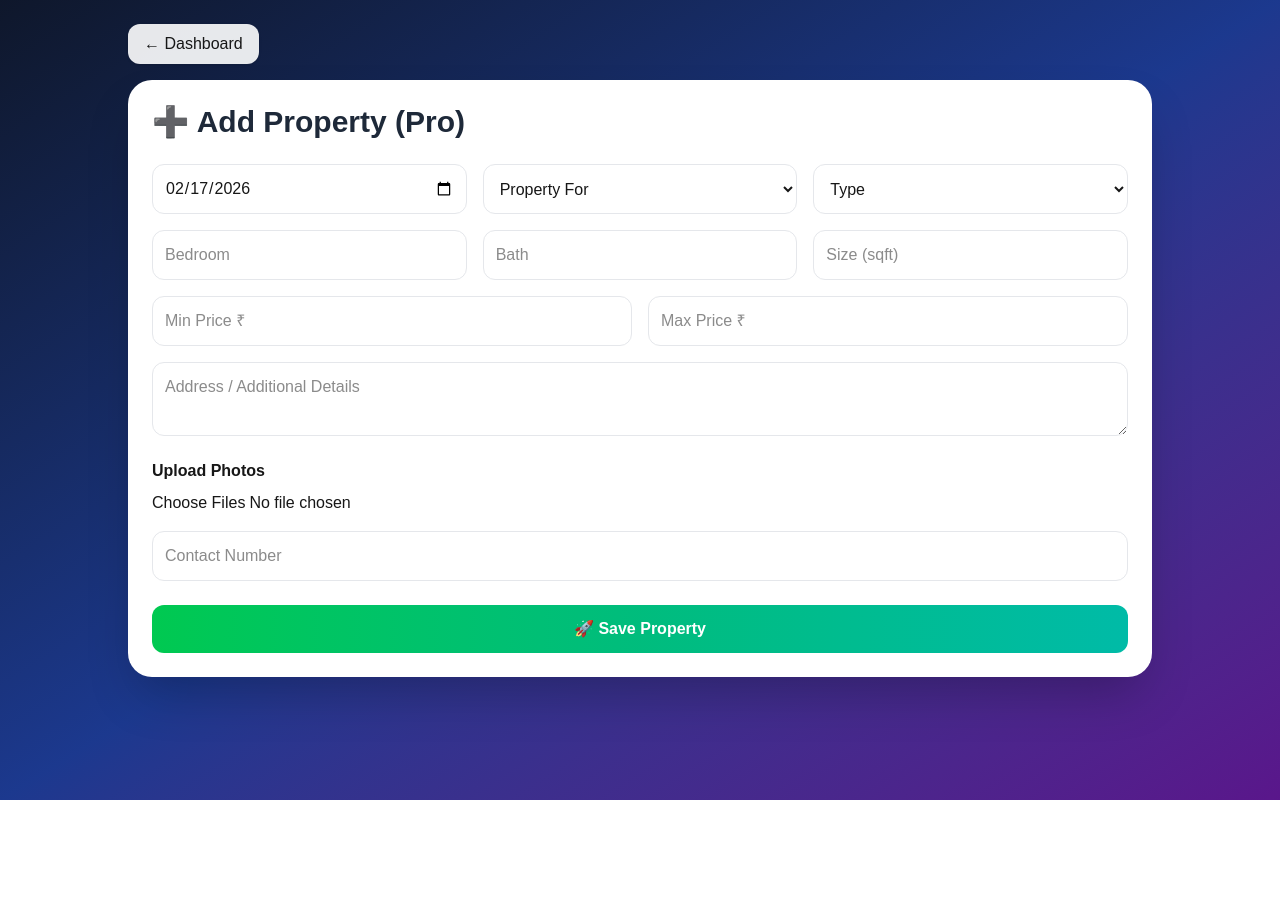
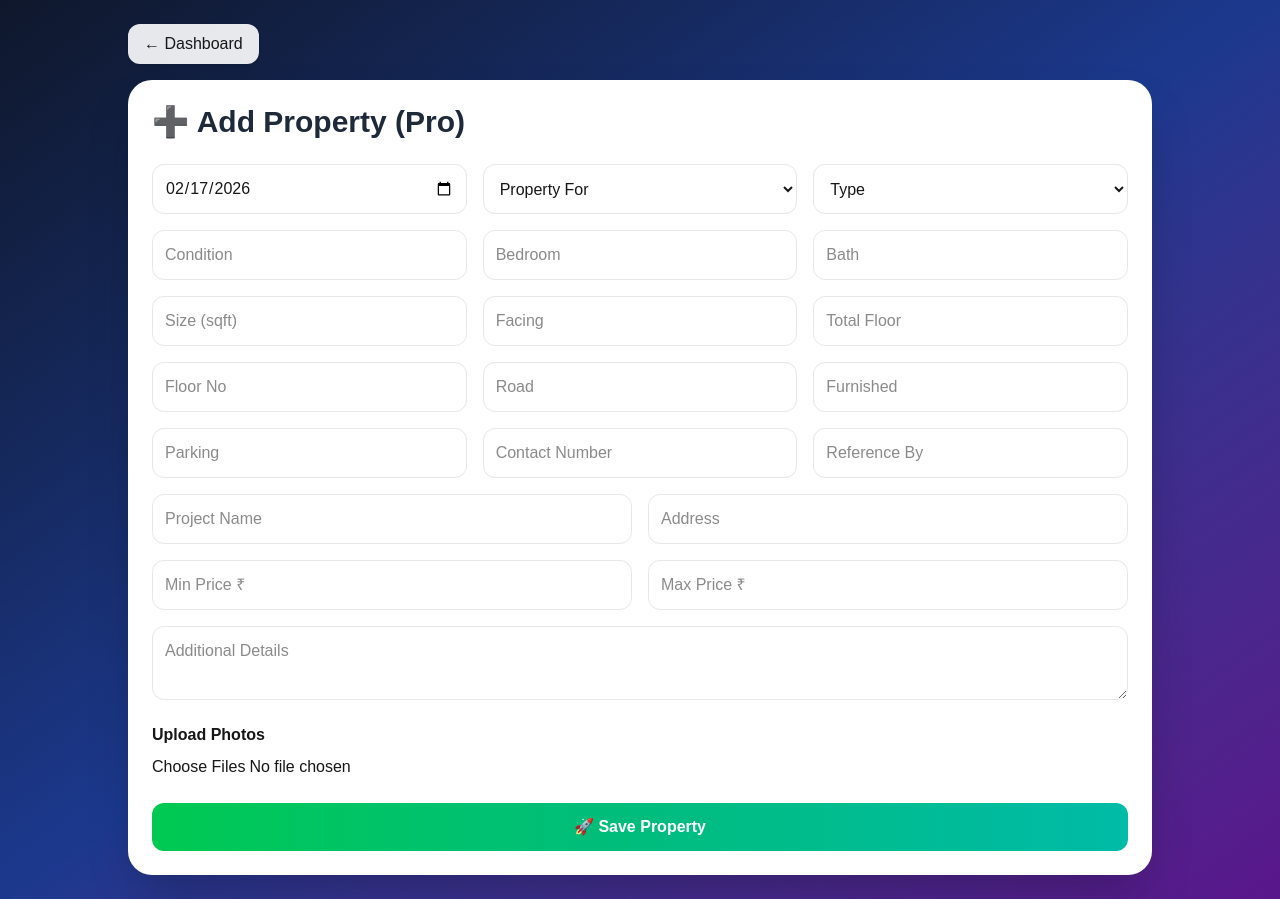
Before and after one commit to yyjcpl-ctrl/crm-project, a Next.js app: page /add-property in a window 1280 px wide. Before the commit the page ends 800 px from the top, so only its background shows below. Built offline with nearby package versions, Linux system fonts and the light colour scheme.

Commit message:
fix demand page

```diff
--- a/app/add-property/page.tsx
+++ b/app/add-property/page.tsx
@@ -90,7 +90,6 @@ export default function AddPropertyPage() {
       setLoading(true);
       let payload: any = { ...form };
 
-      // convert all files
       if (form.files?.length) {
         payload.filesBase64 = await Promise.all(
           form.files.map((f: File) => toBase64(f))
@@ -103,7 +102,6 @@ export default function AddPropertyPage() {
         body: JSON.stringify(payload),
       });
 
-      // local backup
       const existing = localStorage.getItem("properties");
       const properties = existing ? JSON.parse(existing) : [];
 
@@ -178,6 +176,12 @@ export default function AddPropertyPage() {
           {/* ROW 2 */}
           <div className="grid md:grid-cols-3 gap-4 mt-4">
             <input
+              placeholder="Condition"
+              className={input}
+              value={form.condition}
+              onChange={(e) => setVal("condition", e.target.value)}
+            />
+            <input
               placeholder="Bedroom"
               className={input}
               value={form.bedroom}
@@ -189,11 +193,87 @@ export default function AddPropertyPage() {
               value={form.bath}
               onChange={(e) => setVal("bath", e.target.value)}
             />
+          </div>
+
+          {/* ROW 3 */}
+          <div className="grid md:grid-cols-3 gap-4 mt-4">
             <input
               placeholder="Size (sqft)"
               className={input}
               value={form.size}
               onChange={(e) => setVal("size", e.target.value)}
+            />
+            <input
+              placeholder="Facing"
+              className={input}
+              value={form.facing}
+              onChange={(e) => setVal("facing", e.target.value)}
+            />
+            <input
+              placeholder="Total Floor"
+              className={input}
+              value={form.totalFloor}
+              onChange={(e) => setVal("totalFloor", e.target.value)}
+            />
+          </div>
+
+          {/* ROW 4 */}
+          <div className="grid md:grid-cols-3 gap-4 mt-4">
+            <input
+              placeholder="Floor No"
+              className={input}
+              value={form.floorNo}
+              onChange={(e) => setVal("floorNo", e.target.value)}
+            />
+            <input
+              placeholder="Road"
+              className={input}
+              value={form.road}
+              onChange={(e) => setVal("road", e.target.value)}
+            />
+            <input
+              placeholder="Furnished"
+              className={input}
+              value={form.furnished}
+              onChange={(e) => setVal("furnished", e.target.value)}
+            />
+          </div>
+
+          {/* ROW 5 */}
+          <div className="grid md:grid-cols-3 gap-4 mt-4">
+            <input
+              placeholder="Parking"
+              className={input}
+              value={form.parking}
+              onChange={(e) => setVal("parking", e.target.value)}
+            />
+            <input
+              placeholder="Contact Number"
+              className={input}
+              value={form.contact}
+              onChange={(e) => setVal("contact", e.target.value)}
+            />
+            <input
+              placeholder="Reference By"
+              className={input}
+              value={form.referenceBy}
+              onChange={(e) => setVal("referenceBy", e.target.value)}
+            />
+          </div>
+
+          {/* ROW 6 */}
+          <div className="grid md:grid-cols-2 gap-4 mt-4">
+            <input
+              placeholder="Project Name"
+              className={input}
+              value={form.projectName}
+              onChange={(e) => setVal("projectName", e.target.value)}
+            />
+            <input
+              placeholder="Address"
+              className={input}
+              value={form.address}
+              onChange={(e) => setVal("address", e.target.value)}
             />
           </div>
 
@@ -217,13 +297,13 @@ export default function AddPropertyPage() {
             />
           </div>
 
-          {/* ADDRESS */}
+          {/* ADDITIONAL */}
           <div className="mt-4">
             <textarea
-              placeholder="Address / Additional Details"
+              placeholder="Additional Details"
               className={input}
-              value={form.address}
-              onChange={(e) => setVal("address", e.target.value)}
+              value={form.additional}
+              onChange={(e) => setVal("additional", e.target.value)}
             />
           </div>
 
@@ -237,7 +317,6 @@ export default function AddPropertyPage() {
               onChange={(e) => handleFiles(e.target.files)}
             />
 
-            {/* preview */}
             {preview.length > 0 && (
               <div className="grid grid-cols-4 gap-3 mt-3">
                 {preview.map((src, i) => (
@@ -249,16 +328,6 @@ export default function AddPropertyPage() {
                 ))}
               </div>
             )}
-          </div>
-
-          {/* CONTACT */}
-          <div className="mt-4">
-            <input
-              placeholder="Contact Number"
-              className={input}
-              value={form.contact}
-              onChange={(e) => setVal("contact", e.target.value)}
-            />
           </div>
 
           {/* BUTTON */}
```
